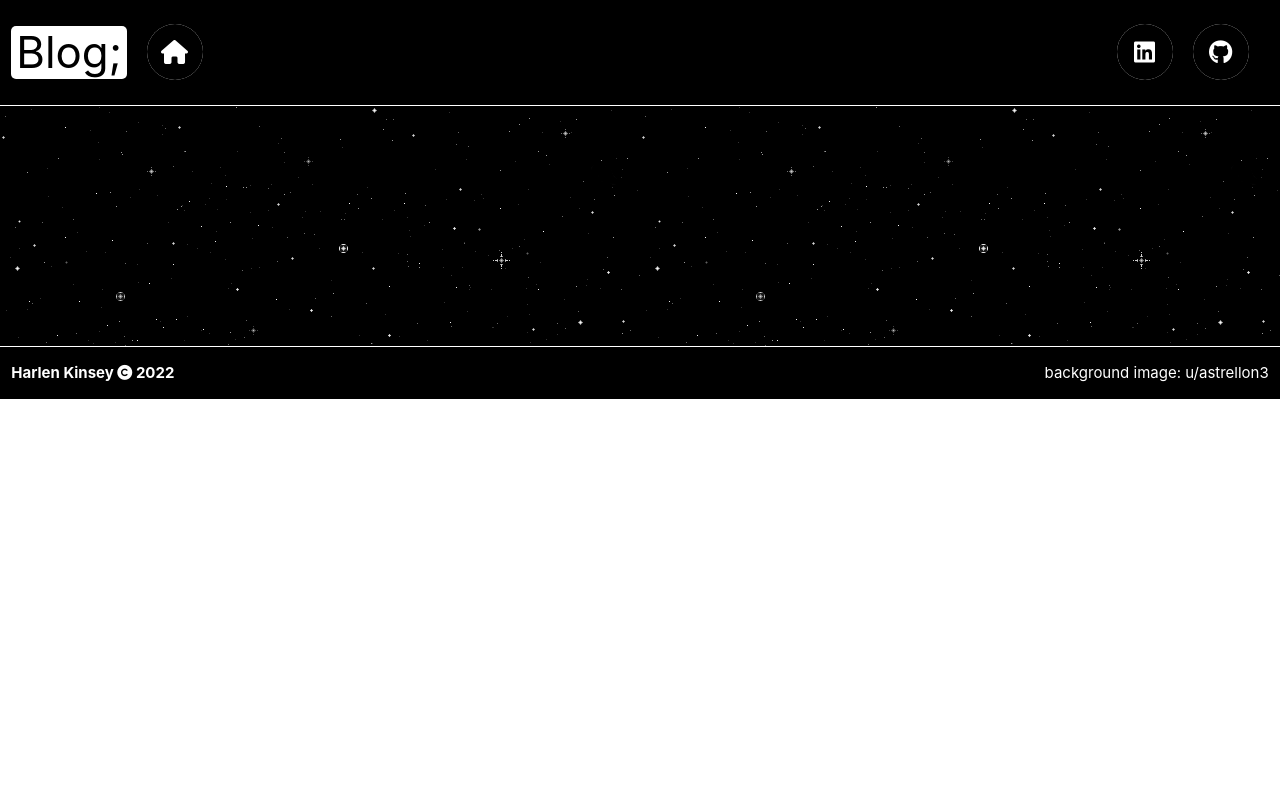
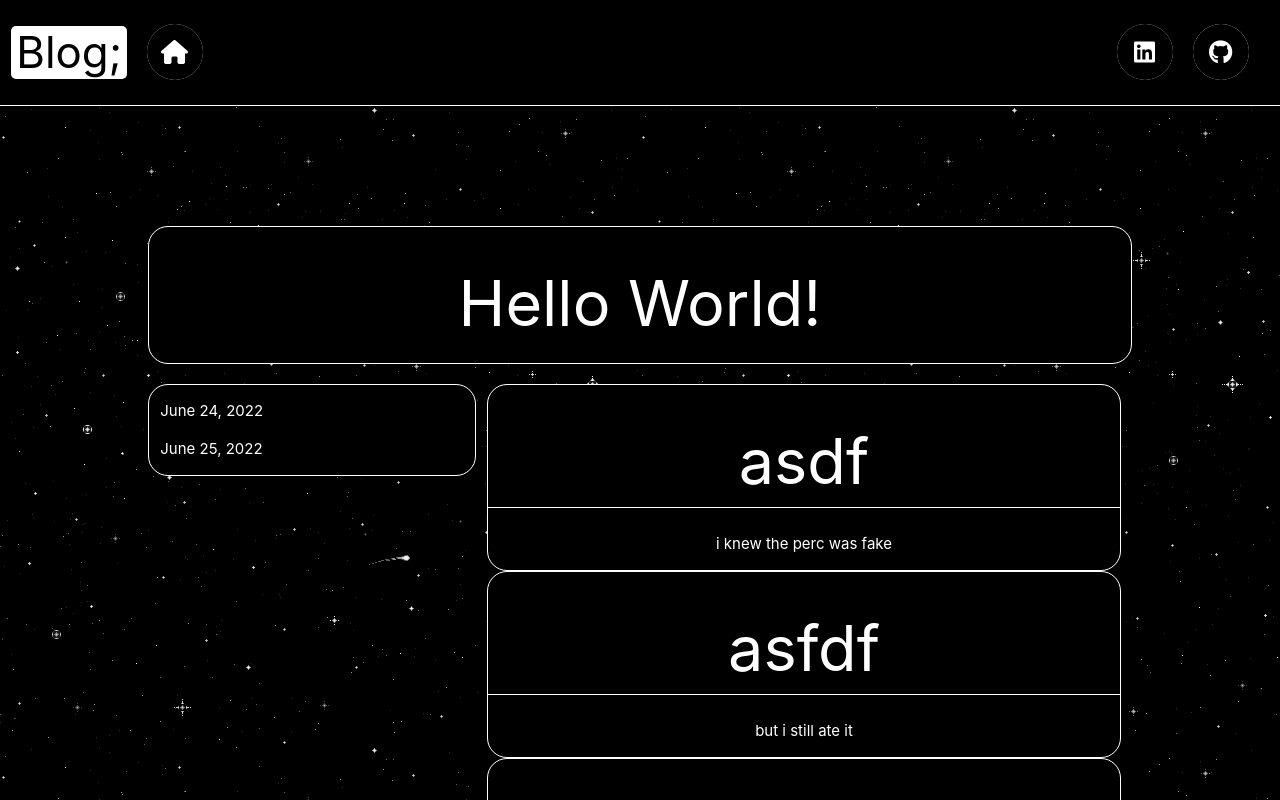
Before and after one commit to harlenkinsey/portfolio, a React (Create React App) app: page /hello-world in a window 1280 px wide. Shown: the top 800 px of the page. Built offline with nearby package versions, Linux system fonts and the light colour scheme; the HTML template or start-up script is replaced by a standard one.

Commit message:
updated post component

```diff
--- a/src/App.css
+++ b/src/App.css
@@ -6,6 +6,10 @@
   width: 100%;
   padding: 50px 0px;
   background-image: url('./images/space-backing.png');
+}
+
+.background-black {
+  background-color: black;
 }
 
 .blog-button {
@@ -126,8 +130,8 @@
 
 .post-container {
   width: 80%;
+  padding: 20px;
   margin: auto;
-  padding: 20px;
 }
 
 .post-header {
--- a/src/components/Post.js
+++ b/src/components/Post.js
@@ -4,13 +4,28 @@ const Post = ({ title, date, update, sections, texts }) => {
 
     return (
         <div className='background'>
-            <div className='post-container white-text center-align'>
-                {sections.map(section => {
-                    <div className='white-text'>
-                        <h1>{section}</h1>
-                        <p>1</p>
+            <div className='post-container'>
+                <div className='row white-text border-round center-align background-black'>
+                    <h1>{title}</h1>
+                </div>
+                <div style={{padding:'20px 0px'}} className='row'>
+                    <div className='col s4 white-text border-round background-black'>
+                        <p>{date}</p>
+                        <p>{update}</p>
                     </div>
-                })}
+                    <div className='white-text center-align col s8'>
+                        {sections.map((section, index) => {
+                            return (
+                                <div>
+                                    <div className='white-text border-round background-black'>
+                                        <h1 className='border-bottom'>{section}</h1>
+                                        <p>{texts[index]}</p>
+                                    </div>
+                                </div>
+                            )
+                        })}
+                    </div>
+                </div>
             </div>
         </div>
     )
--- a/src/pages/Post1.js
+++ b/src/pages/Post1.js
@@ -8,7 +8,12 @@ const Post1 = () => {
     return (
         <div>
             <Header />
-            <Post sections={['asdf', 'asfdf', 'asdfsas']} />
+            <Post
+                title='Hello World!'
+                date='June 24, 2022'
+                update='June 25, 2022'
+                sections={['asdf', 'asfdf', 'asdfsas']}
+                texts={['i knew the perc was fake', 'but i still ate it', 'cuz imma grimlin']} />
             <Footer />
         </div>
     )
```
